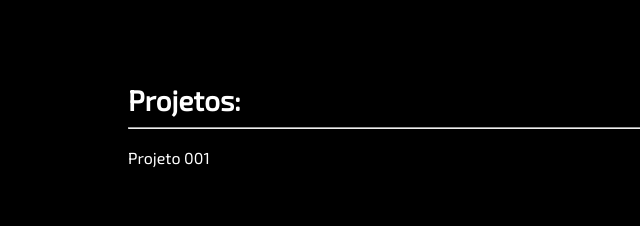
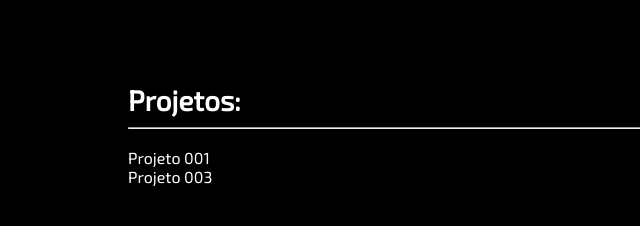
Before and after one commit to thalles-leite/thalles-leite.github.io, a plain HTML site: page index.html in a window 1280 px wide. Shown: the whole page, without its empty margins (0-640 px from the left). Drawn offline with Linux system fonts and the light colour scheme.

Commit message:
Link para o projeto03 adicionado

```diff
--- a/index.html
+++ b/index.html
@@ -22,6 +22,7 @@
             <br>
             <ul>
                 <li><a href="./projeto01/"> Projeto 001</a> </li>
+                <li><a href="./projeto03/"> Projeto 003</a> </li>
             </ul>
         </section>
     </main>
```
